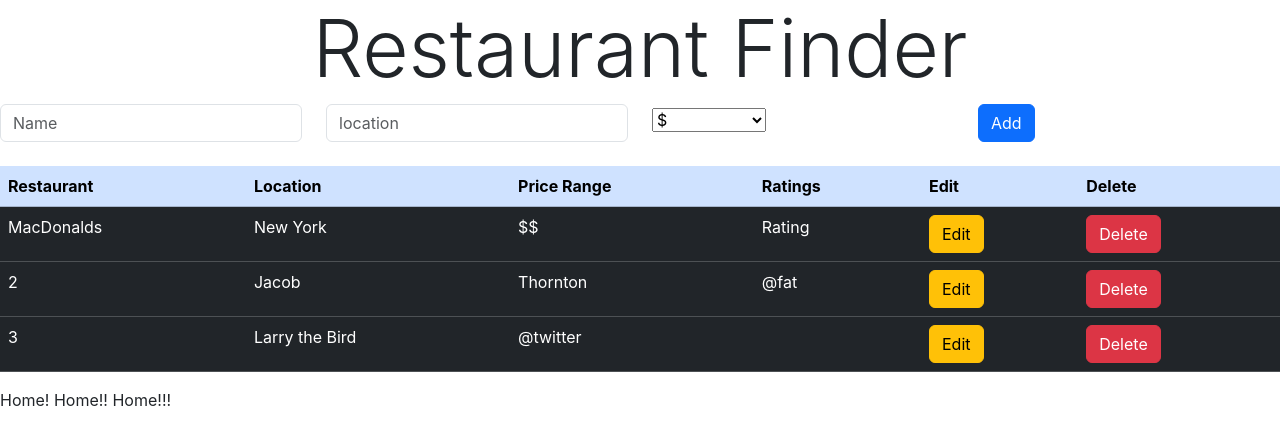
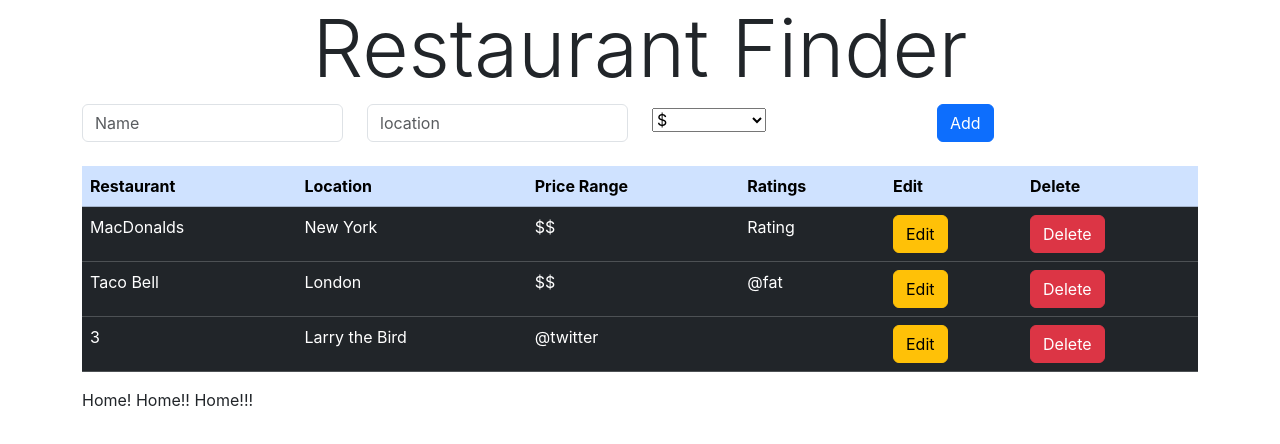
Before and after one commit to AkinolaAdewole/PERNStack-YELP_CLONE, a React (Create React App) app in the folder client/: page / in a window 1280 px wide. Shown: the top 444 px of the page. Built offline with nearby package versions, Linux system fonts and the light colour scheme.

Commit message:
client side design

```diff
--- a/client/src/App.js
+++ b/client/src/App.js
@@ -5,7 +5,7 @@
 
 function App() {
   return (
-    <div>
+    <div className='container'>
           <Router>
               <Routes>
                 <Route path="/" element={<Home />} />
--- a/client/src/components/RestaurantList.jsx
+++ b/client/src/components/RestaurantList.jsx
@@ -26,9 +26,9 @@
                         <td><button className="btn btn-danger">Delete</button></td>
                     </tr>
                     <tr>
-                        <td>2</td>
-                        <td>Jacob</td>
-                        <td>Thornton</td>
+                        <td>Taco Bell</td>
+                        <td>London</td>
+                        <td>$$</td>
                         <td>@fat</td>
                         <td><button className="btn btn-warning">Edit</button></td>
                         <td><button className="btn btn-danger">Delete</button></td>
```
Lines whose indentation alone changed are shown as unchanged.
